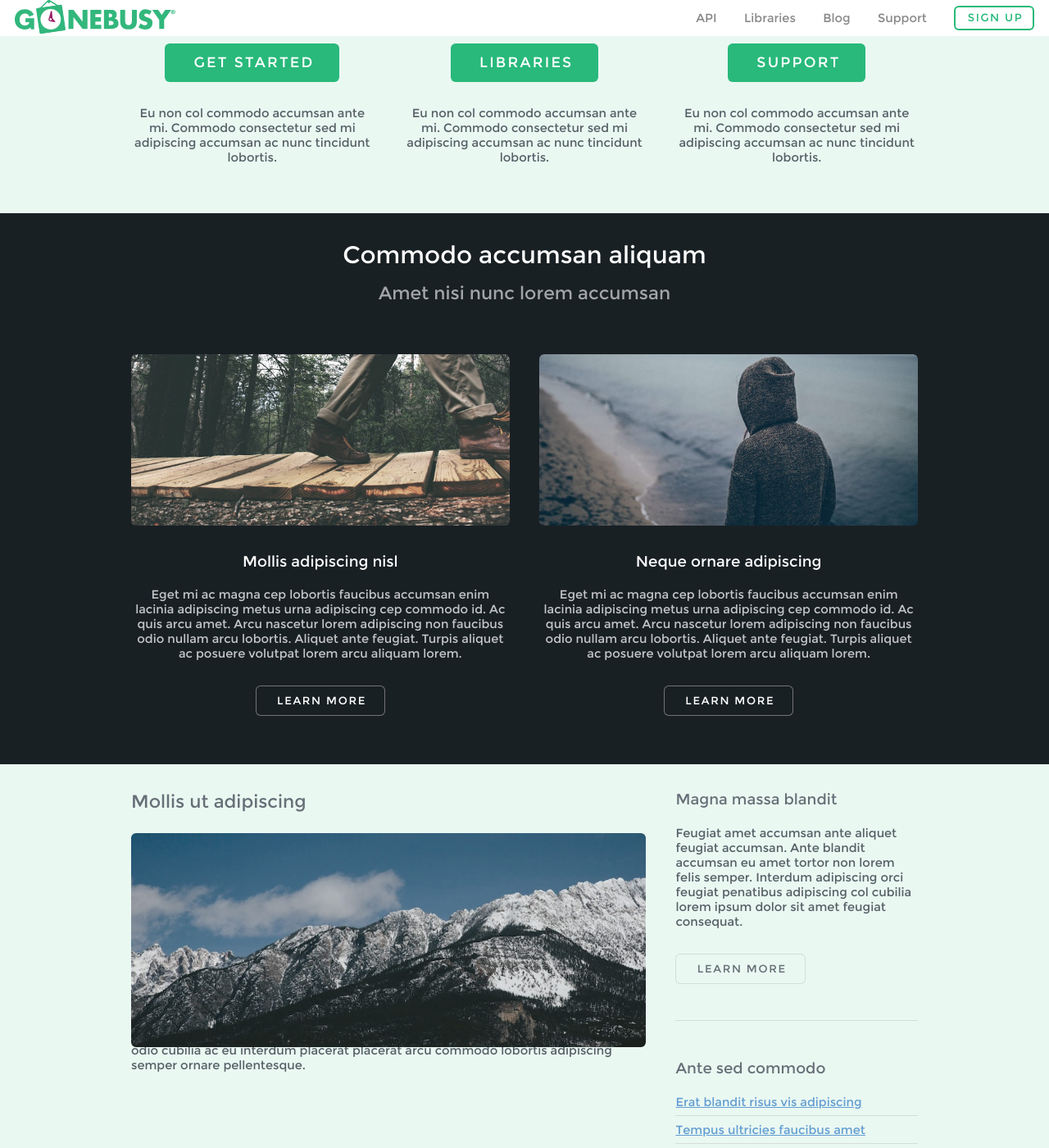
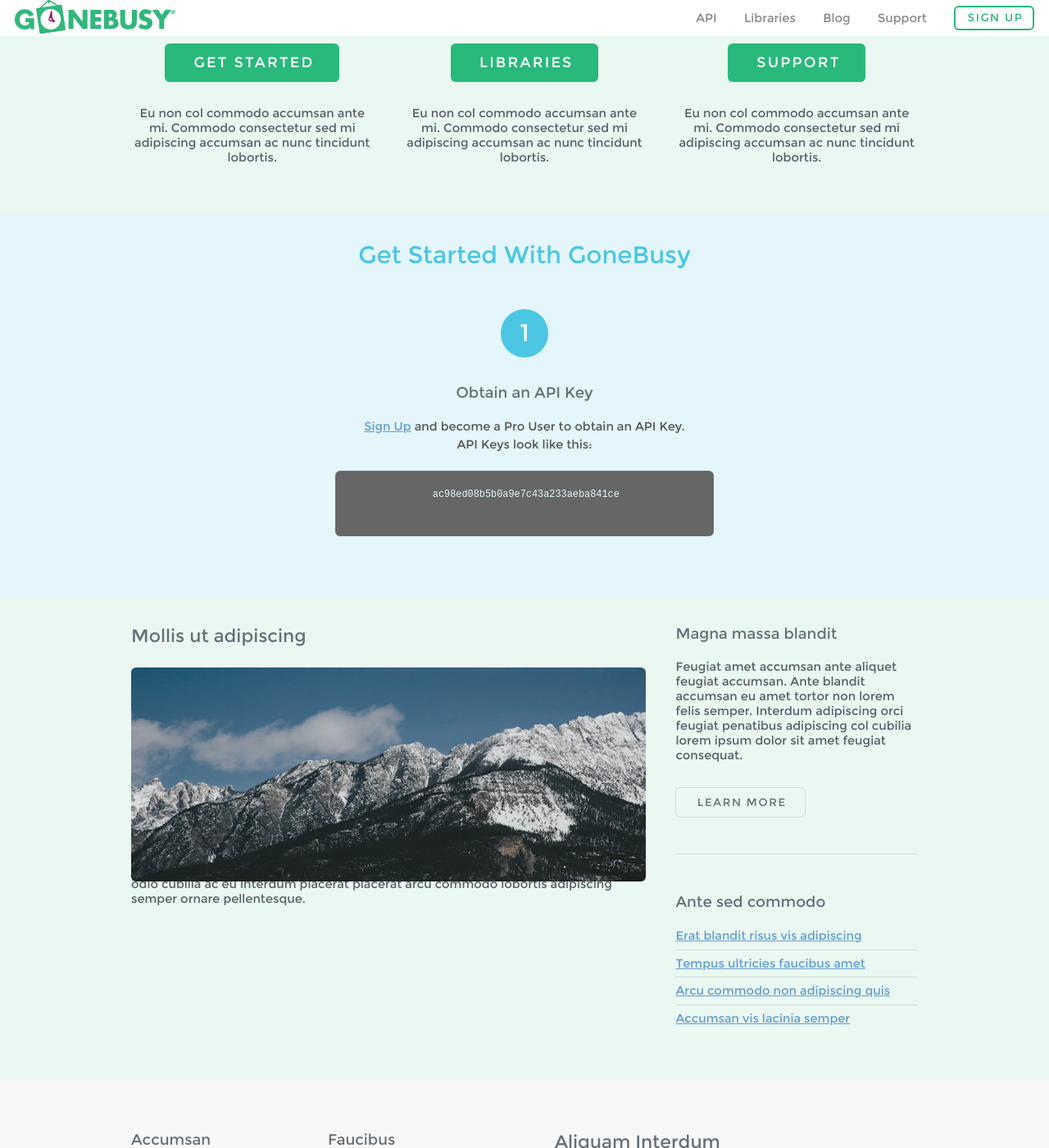
Before and after one commit to gonebusy/gonebusy.github.io, a Jekyll site: the page built from index.html, in a window 1280 px wide and 1400 px high, scrolled down 758 px. Shown: the whole window at 82% size. Built offline with Jekyll 4.4.1, drawn with Linux system fonts in a browser that asks for light colours.

Commit message:
continuing with Get Started section of HP

```diff
--- a/_sass/_globals.scss
+++ b/_sass/_globals.scss
@@ -36,7 +36,7 @@ $base        : #AAAAAA;
 $jumbo       : #888888;
 // $monsoon     : #777777;
 $steel       : #666666;
-// $charcoal    : #555555;
+$charcoal    : #555555;
 $tuatara     : #444444;
 $oil         : #333333;
 $jet         : #222222;
@@ -44,4 +44,5 @@ $black       : #000000;
 $seashell       : #EEE5DE;
 $burntsienna    : #880000;
 
-$hero-light-green : #eaf8f2;
+$hp-light-green : #eaf8f2;
+$hp-light-blue : #e4f6fb;
--- a/index.html
+++ b/index.html
@@ -40,29 +40,23 @@ layout: landing-page
 <!-- Two -->
 <section id="two" class="wrapper style2">
   <header class="major">
-    <h2>Commodo accumsan aliquam</h2>
-    <p>Amet nisi nunc lorem accumsan</p>
+    <h2>Get Started With GoneBusy</h2>
   </header>
   <div class="container">
     <div class="row">
-      <div class="6u">
+      <div class="12u">
         <section class="special">
-          <a href="#" class="image fit"><img src="images/pic01.jpg" alt="" /></a>
-          <h3>Mollis adipiscing nisl</h3>
-          <p>Eget mi ac magna cep lobortis faucibus accumsan enim lacinia adipiscing metus urna adipiscing cep commodo id. Ac quis arcu amet. Arcu nascetur lorem adipiscing non faucibus odio nullam arcu lobortis. Aliquet ante feugiat. Turpis aliquet ac posuere volutpat lorem arcu aliquam lorem.</p>
-          <ul class="actions">
-            <li><a href="#" class="button alt">Learn More</a></li>
-          </ul>
-        </section>
-      </div>
-      <div class="6u">
-        <section class="special">
-          <a href="#" class="image fit"><img src="images/pic02.jpg" alt="" /></a>
-          <h3>Neque ornare adipiscing</h3>
-          <p>Eget mi ac magna cep lobortis faucibus accumsan enim lacinia adipiscing metus urna adipiscing cep commodo id. Ac quis arcu amet. Arcu nascetur lorem adipiscing non faucibus odio nullam arcu lobortis. Aliquet ante feugiat. Turpis aliquet ac posuere volutpat lorem arcu aliquam lorem.</p>
-          <ul class="actions">
-            <li><a href="#" class="button alt">Learn More</a></li>
-          </ul>
+          <i class="icon number">1</i>
+          <h3>Obtain an API Key</h3>
+          <p><a href="#">Sign Up</a> and become a Pro User to obtain an API Key.</p>
+          <p>API Keys look like this: </p>
+          <div class="row">
+            <div class="6u -3u">
+              {% highlight ruby %}
+              ac98ed08b5b0a9e7c43a233aeba841ce
+              {% endhighlight %}
+            </div>
+          </div>
         </section>
       </div>
     </div>
--- a/stylesheets/style.scss
+++ b/stylesheets/style.scss
@@ -108,11 +108,12 @@
         }
 
         code {
-                background: rgba(144, 144, 144, 0.075);
+            background: $steel;
             border-radius: 6px;
             border: solid 1px rgba(144, 144, 144, 0.25);
             font-family: "Courier New", monospace;
             font-size: 0.9em;
+            text-align: left;
             margin: 0 0.25em;
             padding: 0.25em 0.65em;
         }
@@ -128,7 +129,8 @@
                 pre code {
                         display: block;
                         line-height: 1.75em;
-                        padding: 1em 1.5em;
+                        padding: 1.5em 1.5em;
+                        margin: 20px 0;
                 }
 
         .align-left {
@@ -185,7 +187,7 @@
 
         header.major {
                 text-align: center;
-                margin: 0 0 4em 0;
+                margin: 0 0 3em 0;
         }
 
                 header.major h2 {
@@ -457,6 +459,20 @@
 
                 .icon.ring {
                     height: 82px;
+                }
+
+                .icon.number {
+                    display: inline-block;
+                    margin: 0 0 1em 0;
+                    color: $white;
+                    background-color: $lighter-blue;
+                    border-radius: 100%;
+                    font-size: 2em;
+                    font-style: normal;
+                    text-align: center;
+                    line-height: 2em;
+                    height: 2em;
+                    width: 2em;
                 }
 
 /* Image */
@@ -852,7 +868,7 @@
         }
 
                 .wrapper.style1 {
-                        background: $hero-light-green;
+                    background: $hp-light-green;
                     color: #555f66;
                 }
 
@@ -862,16 +878,24 @@
                 }
 
                 .wrapper.style2 {
-                        background: #192024;
-                        color: #c5c7c8;
+                    background: $hp-light-blue;
+                    color: $charcoal;
                 }
 
-                        .wrapper.style2 h2, .wrapper.style2 h3, .wrapper.style2 h4, .wrapper.style2 h5, .wrapper.style2 h6 {
-                                color: #ffffff;
+                        .wrapper.style2 h2 {
+                                color: $lighter-blue;
+                        }
+
+                        .wrapper.style2 p {
+                            margin-bottom: 0.25em;
                         }
 
                         .wrapper.style2 header p {
                                 color: #a3a5a7;
+                        }
+
+                        .wrapper.style2 code span {
+                            color: $hp-light-blue;
                         }
 
                         .wrapper.style2 .button.alt {
```
Lines whose indentation alone changed are shown as unchanged.
